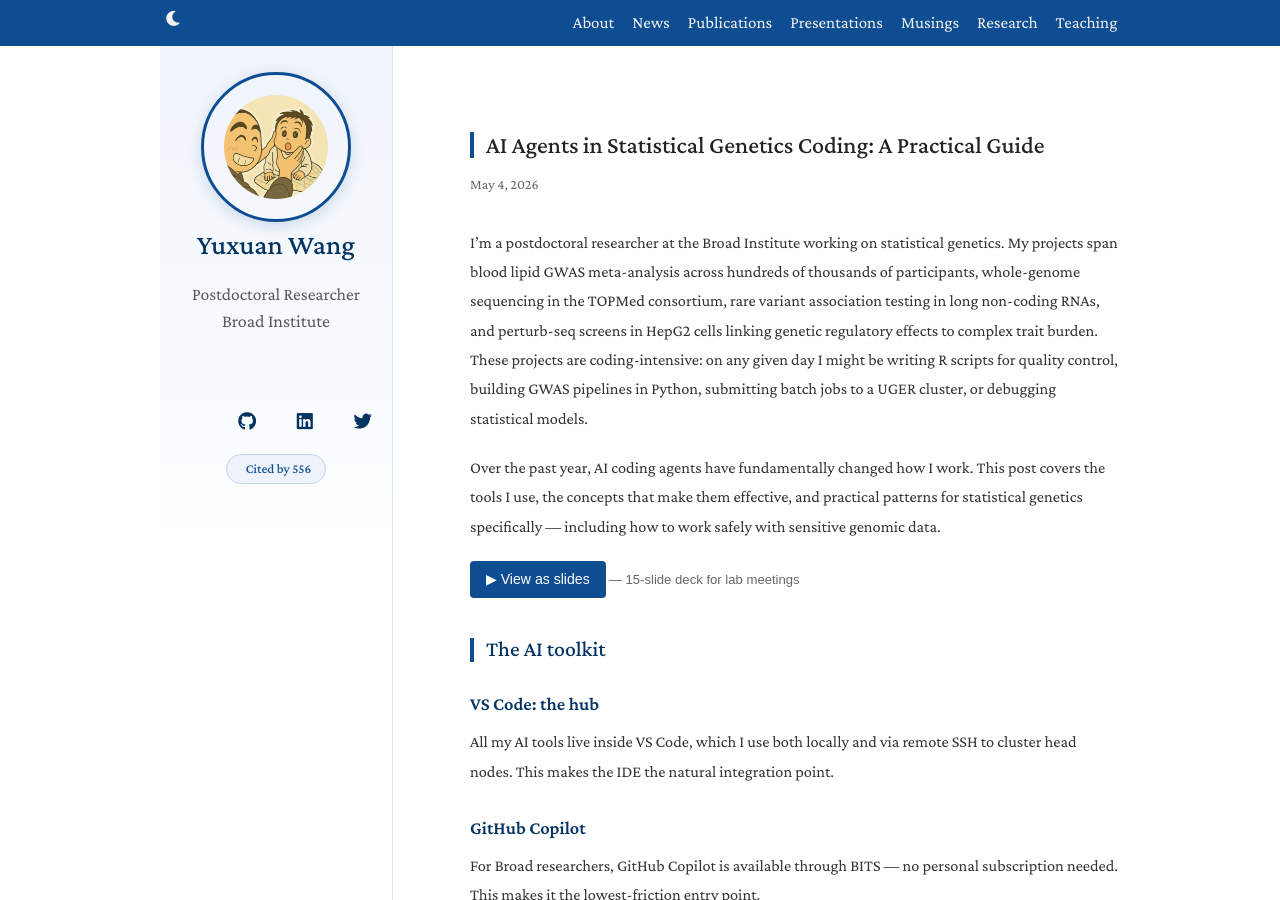
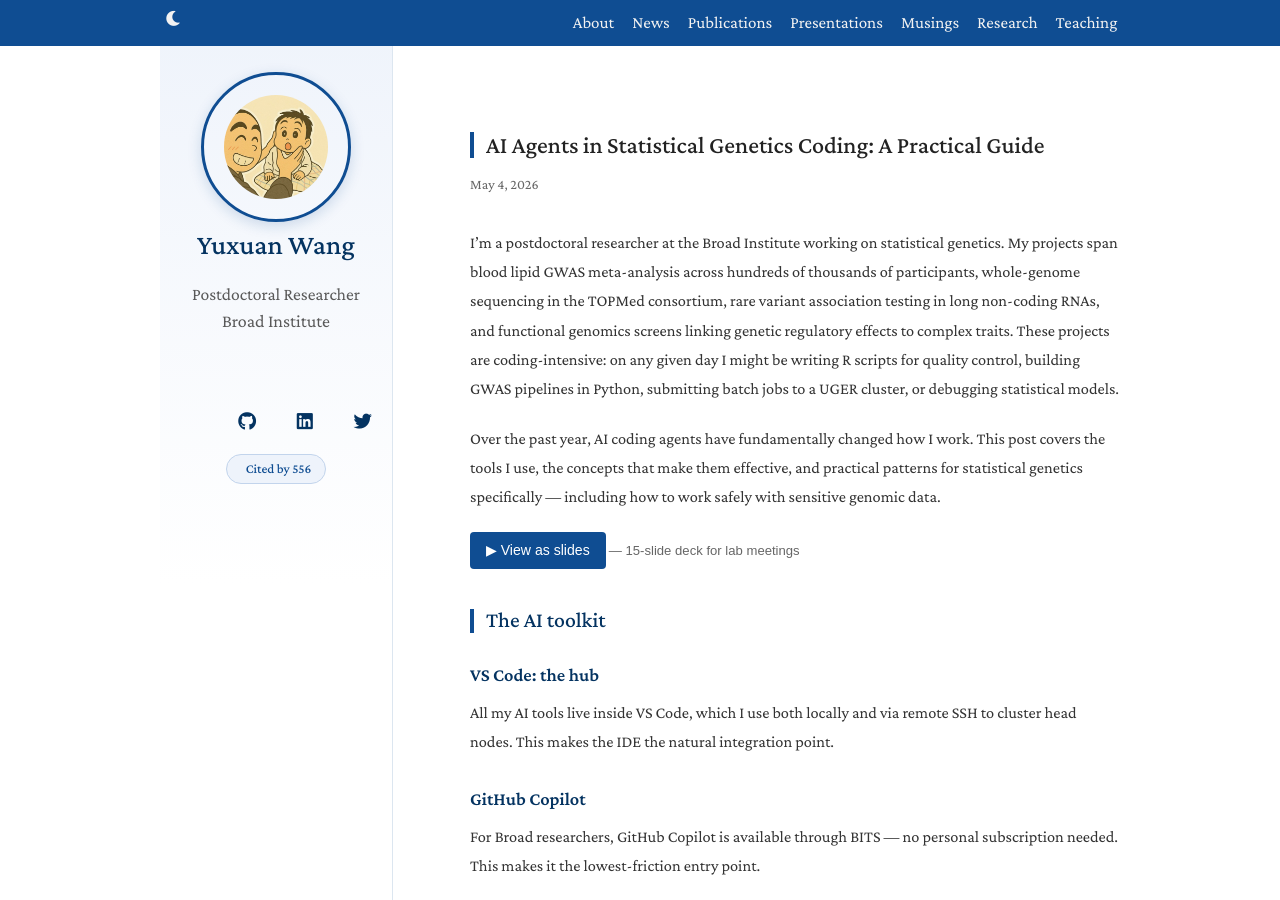
Before and after one commit to yxwyx/yxwyx.github.io, a Jekyll site: the page built from _posts/2026-05-04-ai-assisted-statistical-genetics-coding.md, in a window 1280 px wide and 900 px high. Built offline with Jekyll 4.4.1, drawn with Linux system fonts in a browser that asks for light colours; nearby versions of some CDN libraries; a style sheet for code colours, icons or effects is not loaded; some of the changed text lies outside the part shown.

Commit message:
Redact HepG2 project details

````diff
--- a/_posts/2026-05-04-ai-assisted-statistical-genetics-coding.md
+++ b/_posts/2026-05-04-ai-assisted-statistical-genetics-coding.md
@@ -7,7 +7,7 @@ excerpt: "A practical guide to integrating AI coding agents — Copilot, Claude
 extra_css: /assets/css/blog.css
 ---
 
-I'm a postdoctoral researcher at the Broad Institute working on statistical genetics. My projects span blood lipid GWAS meta-analysis across hundreds of thousands of participants, whole-genome sequencing in the TOPMed consortium, rare variant association testing in long non-coding RNAs, and perturb-seq screens in HepG2 cells linking genetic regulatory effects to complex trait burden. These projects are coding-intensive: on any given day I might be writing R scripts for quality control, building GWAS pipelines in Python, submitting batch jobs to a UGER cluster, or debugging statistical models.
+I'm a postdoctoral researcher at the Broad Institute working on statistical genetics. My projects span blood lipid GWAS meta-analysis across hundreds of thousands of participants, whole-genome sequencing in the TOPMed consortium, rare variant association testing in long non-coding RNAs, and functional genomics screens linking genetic regulatory effects to complex traits. These projects are coding-intensive: on any given day I might be writing R scripts for quality control, building GWAS pipelines in Python, submitting batch jobs to a UGER cluster, or debugging statistical models.
 
 Over the past year, AI coding agents have fundamentally changed how I work. This post covers the tools I use, the concepts that make them effective, and practical patterns for statistical genetics specifically — including how to work safely with sensitive genomic data.
 
@@ -58,7 +58,7 @@ A good context file tells the agent:
 - What coding conventions to follow
 - What to avoid
 
-Here's an example from one of my active projects — a perturb-seq screen linking genetic regulatory effects to complex trait burden in HepG2 cells:
+Here's an example from one of my active projects:
 
 ```markdown
 ## Scientific Focus
@@ -70,7 +70,7 @@ Here's an example from one of my active projects — a perturb-seq screen linkin
 
 - Pipeline: limma differential expression → gene-level effect sizes →
   burden correlation → plots
-- Key directories: ota_data/ (reference), hepg2_limma/ (per-KO results),
+- Key directories: ref_data/ (reference), results/ (per-analysis outputs),
   data/ (intermediate), results/
 
 ## HPC Environment (UGER / Grid Engine)
--- a/assets/slides/ai-workflow-slides.html
+++ b/assets/slides/ai-workflow-slides.html
@@ -400,7 +400,7 @@
 <!-- ⑦ CLAUDE.md example ─────────────────────────────────── -->
 <section>
   <h2>A real example</h2>
-  <h3>From the perturb-seq / HepG2 project</h3>
+  <h3>From an active project</h3>
 
 <pre><code class="language-markdown">## Scientific Focus
 - Prioritize statistical + biological correctness over style
````
